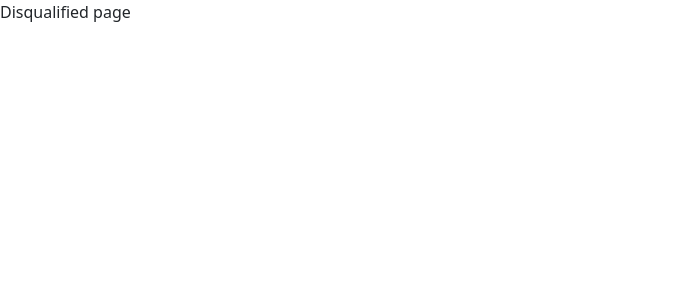
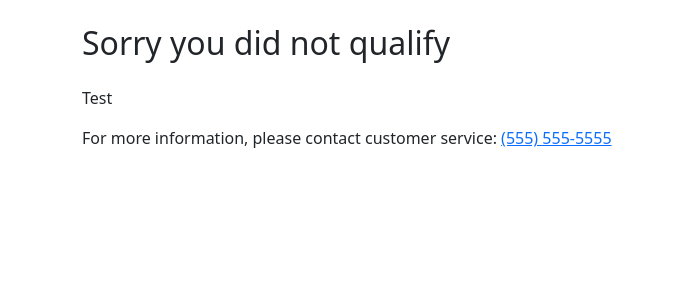
Before and after one commit to jacobmal/auto-loan-challenge, a React (Create React App) app: page /disqualified in a window 1280 px wide. Shown: the top 300 px of the page, without its empty margins (0-673 px from the left). Built offline with nearby package versions, Linux system fonts and the light colour scheme.

Commit message:
Create basic disqualified page

```diff
--- a/src/App.tsx
+++ b/src/App.tsx
@@ -11,7 +11,7 @@ function App() {
         <Routes>
           <Route path="/" element={ <Landing /> }/>
           <Route path="/create-account" element={ <CreateAccount />}/>
-          <Route path="/disqualified" element={ <Disqualified />}/>
+          <Route path="/disqualified" element={ <Disqualified disqualMessage={ "Test" }/>}/>
         </Routes>
       </Router>
     </div>
--- a/src/Disqualified.tsx
+++ b/src/Disqualified.tsx
@@ -1,12 +1,20 @@
 import { FunctionComponent } from "react";
+import { Container } from "react-bootstrap";
 
 interface DisqualifiedProps {
-
+    disqualMessage: string
 }
 
-const Disqualified: FunctionComponent<DisqualifiedProps> = () => {
+const Disqualified: FunctionComponent<DisqualifiedProps> = (props) => {
+    const {disqualMessage} = props;
+
     return (
-        <div>Disqualified page</div>
+        <Container className="disqualified">
+            <h2 className="my-4">Sorry you did not qualify</h2>
+            <p>{disqualMessage}</p>
+            <p>For more information, please contact customer service: <a href="tel:5555555555"> (555) 555-5555 </a></p>
+        </Container>
+
     );
 }
 
```
